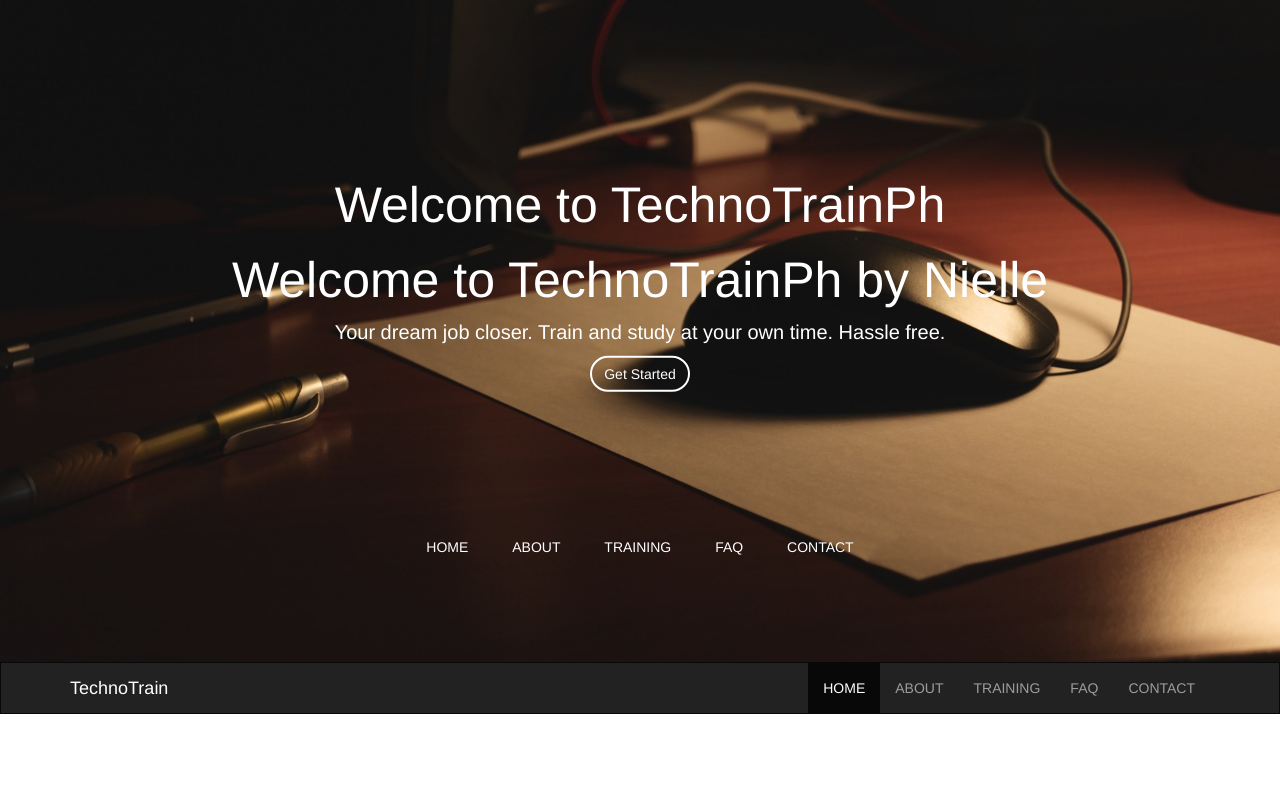
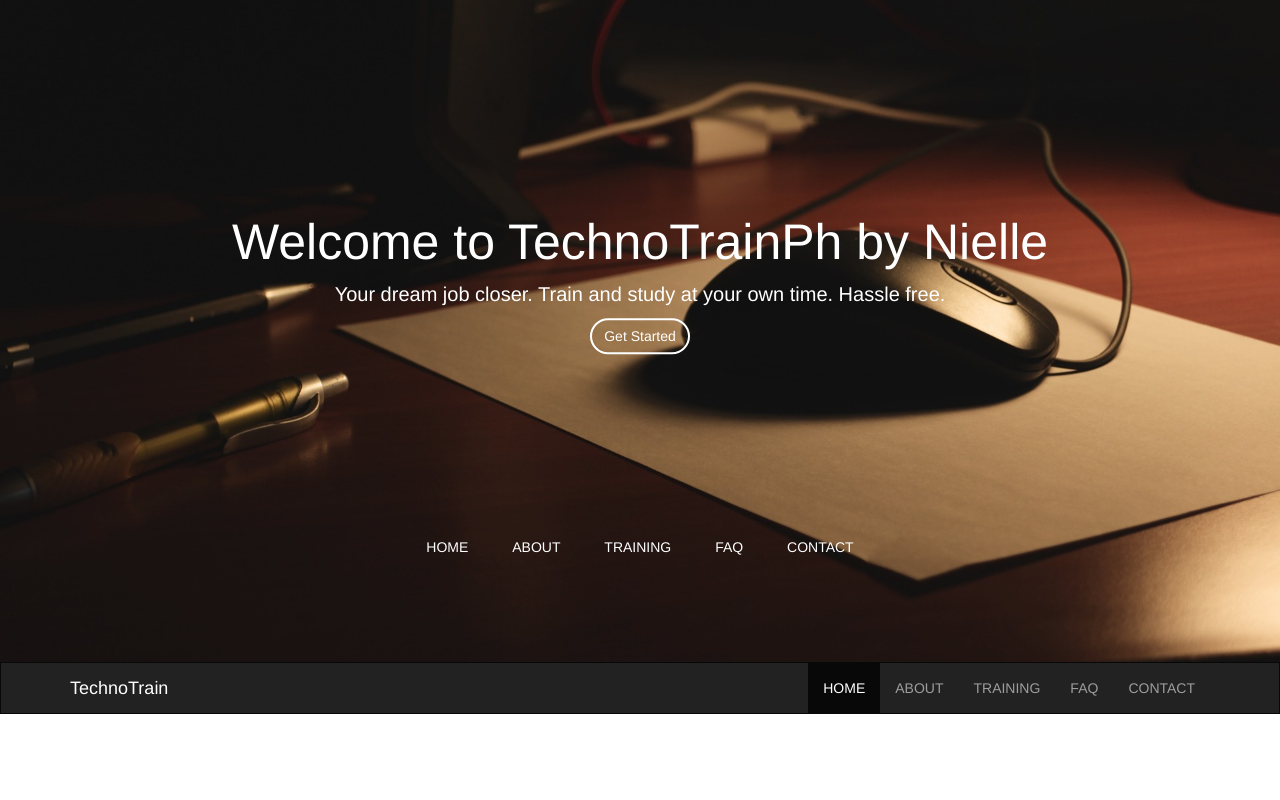
Before and after one commit to niellevince/technotrain, a plain HTML site: page index.html in a window 1280 px wide. Shown: the top 800 px of the page. Drawn offline with Linux system fonts and the light colour scheme.

Commit message:
Update index.html

```diff
--- a/index.html
+++ b/index.html
@@ -22,7 +22,6 @@
     <header class="parallax-window" data-parallax="scroll" data-image-src="images/header-background.jpg">
         <div class="container-fluid">
             <div class="fade-in" id="header-title">
-                <h1>Welcome to TechnoTrainPh</h1>
                 <h1>Welcome to TechnoTrainPh by Nielle</h1>
                 <p>Your dream job closer. Train and study at your own time. Hassle free.</p>
                 <button class="btn" onclick="clickGetStarted()">Get Started</button>
```
